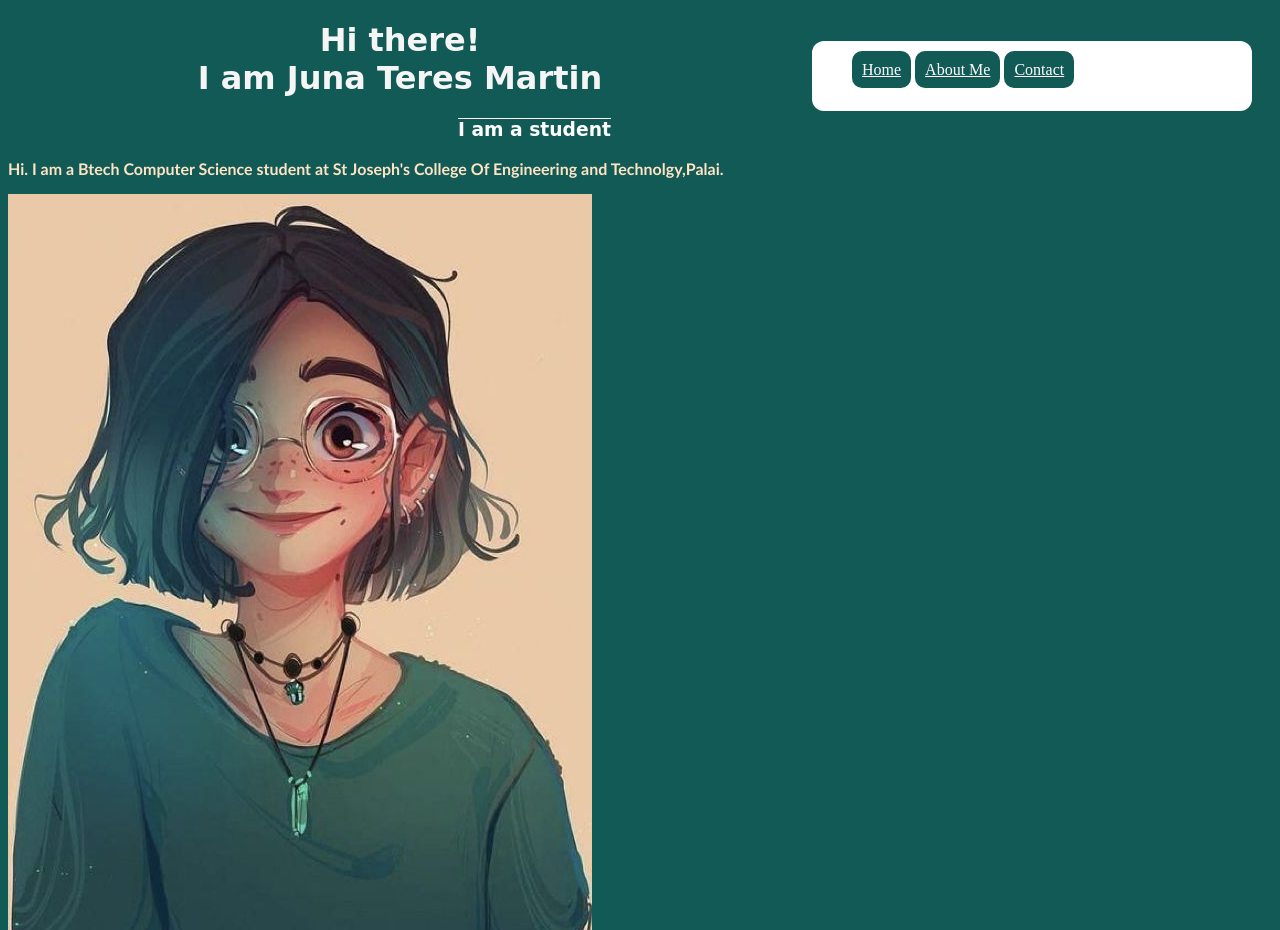
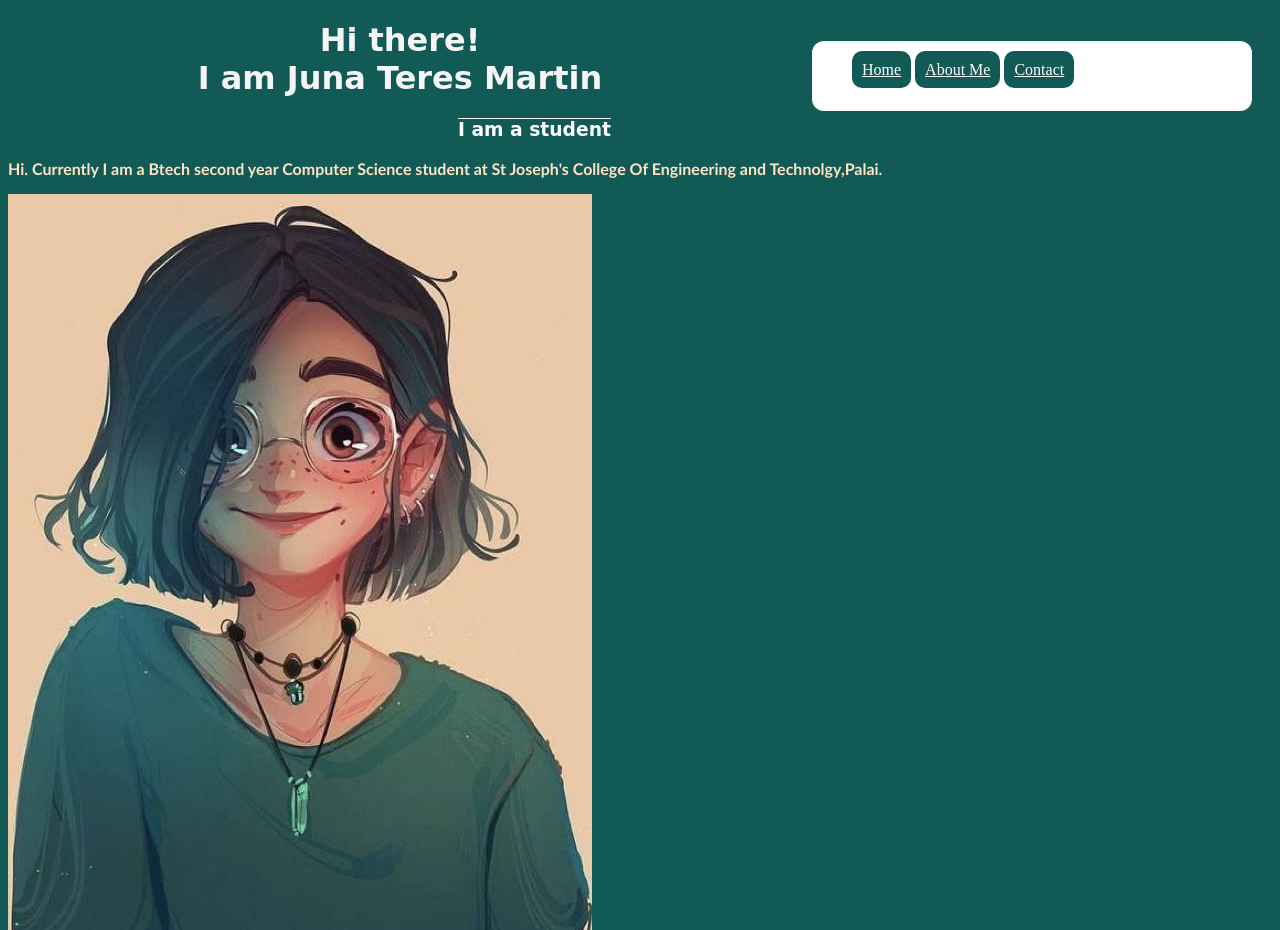
Before and after one commit to JunaTeresMartin/porfolio, a plain HTML site: page index.html in a window 1280 px wide. Shown: the top 930 px of the page. Drawn offline with Linux system fonts and the light colour scheme.

Commit message:
Update index.html

```diff
--- a/index.html
+++ b/index.html
@@ -25,7 +25,7 @@
 
     <p>
 
-            Hi. I am a Btech Computer Science student at St Joseph's College Of Engineering and Technolgy,Palai.
+            Hi. Currently I am a Btech second year Computer Science student at St Joseph's College Of Engineering and Technolgy,Palai.
 
 
     </p>
```
